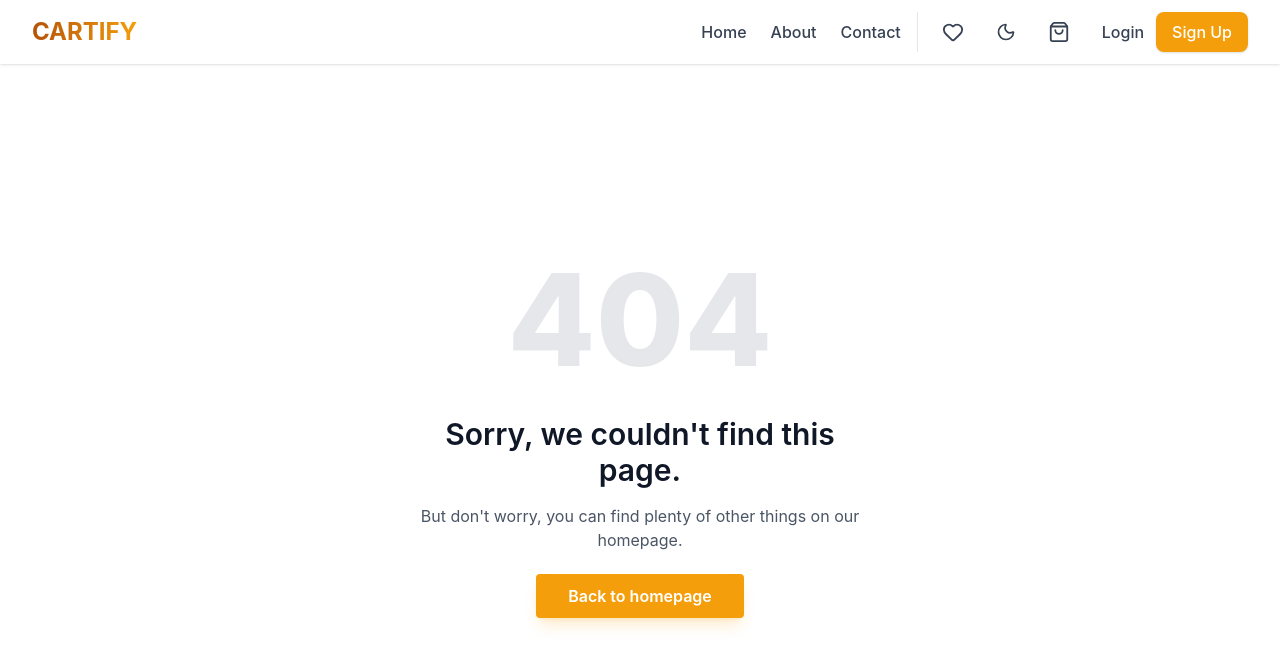
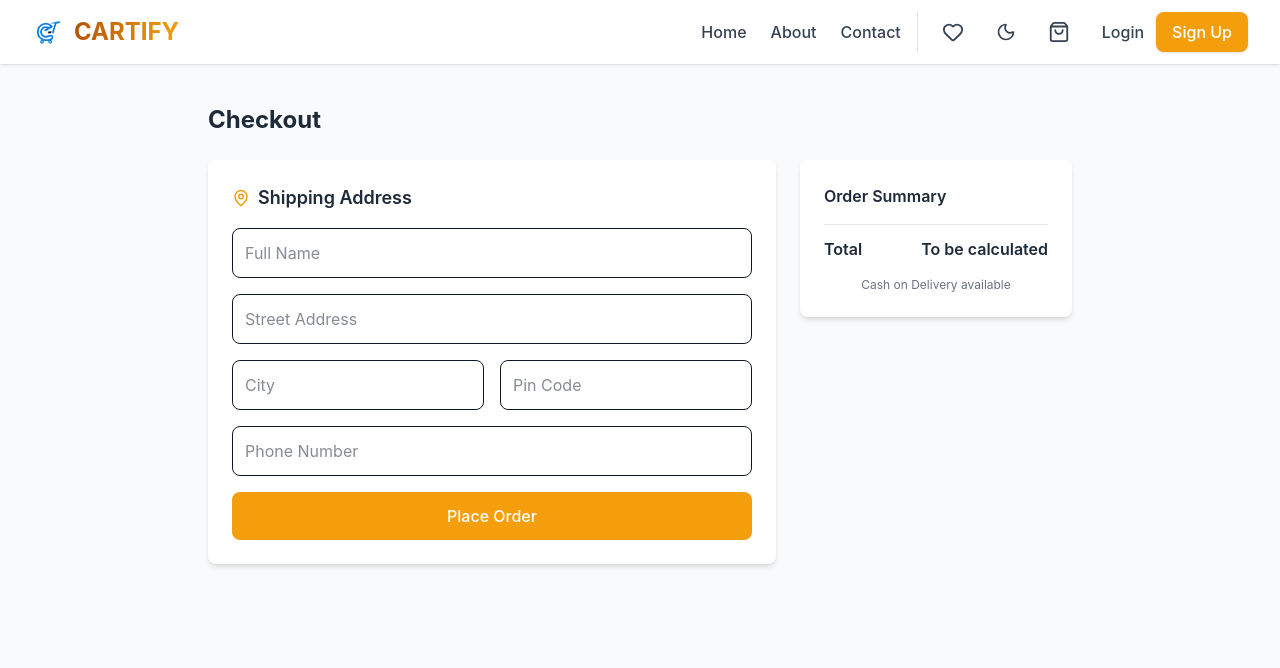
Before and after one commit to maaz-afzal/cartify, a React (Vite) app in the folder frontend/: page /checkout in a window 1280 px wide. Before the commit this address had no page. Shown: the top 668 px of the page. Built offline with nearby package versions, Linux system fonts and the light colour scheme.

Commit message:
add fake checkout with success page

```diff
--- a/frontend/index.html
+++ b/frontend/index.html
@@ -4,7 +4,7 @@
     <meta charset="UTF-8" />
     <link rel="icon" type="image/svg+xml" href="./src/assets/favicon.ico" />
     <meta name="viewport" content="width=device-width, initial-scale=1.0" />
-    <title>frontend</title>
+    <title>Cartify</title>
   </head>
   <body>
     <div id="root"></div>
--- a/frontend/package.json
+++ b/frontend/package.json
@@ -11,6 +11,7 @@
   },
   "dependencies": {
     "axios": "^1.16.0",
+    "canvas-confetti": "^1.9.4",
     "lucide-react": "^1.14.0",
     "react": "^19.2.5",
     "react-dom": "^19.2.5",
--- a/frontend/src/App.jsx
+++ b/frontend/src/App.jsx
@@ -10,6 +10,8 @@ import NotFound from "./pages/NotFound.jsx";
 import About from "./pages/AboutUs.jsx";
 import ContactUs from "./pages/ContactUs.jsx";
 import Favorites from "./pages/Favorites.jsx";
+import Checkout from "./pages/Checkout.jsx";
+import OrderSuccess from "./pages/OrderSuccess.jsx";
 
 const App = () => {
   const [searchTerm, setSearchTerm] = useState("");
@@ -26,6 +28,8 @@ const App = () => {
         <Route path="/about" element={<About />} />
         <Route path="/contact" element={<ContactUs />} />
         <Route path="/favorites" element={<Favorites />} />
+        <Route path="/checkout" element={<Checkout />} />
+        <Route path="/order-success" element={<OrderSuccess />} />
         <Route path="/login" element={<Login />} />
         <Route path="/signup" element={<Signup />} />
         <Route path="/cart" element={<Cart />} />
--- a/frontend/src/components/Hero.jsx
+++ b/frontend/src/components/Hero.jsx
@@ -19,7 +19,7 @@ const Hero = () => {
           <div>
             <img
               src="https://images.unsplash.com/photo-1522335789203-aabd1fc54bc9?auto=format&fit=crop&w=1200&q=80"
-              alt="Beauty Products"
+              alt="beauty product"
               className="w-full h-100 object-cover rounded-2xl"
             />
           </div>
--- a/frontend/src/components/Navbar.jsx
+++ b/frontend/src/components/Navbar.jsx
@@ -24,7 +24,7 @@ const Navbar = ({ searchTerm, setSearchTerm }) => {
 
   const handleCartDisplay = () => {
     navigate("/cart");
-    setMobileMenuOpen(false); // Close mobile menu on navigation
+    setMobileMenuOpen(false);
   };
 
   const handleLogout = () => {
@@ -40,13 +40,21 @@ const Navbar = ({ searchTerm, setSearchTerm }) => {
       <div className="max-w-7xl mx-auto px-4 sm:px-6 lg:px-8">
         <div className="flex justify-between items-center h-16">
           {/* Logo */}
-          <Link to="/" className="text-2xl font-bold shrink-0">
+          <Link
+            to="/"
+            className="text-2xl font-bold shrink-0 flex items-center gap-2.5"
+          >
+            <img
+              src="./src/assets/cartify-logo.png"
+              alt=""
+              className="w-8 object-cover"
+            />
             <span className="bg-linear-to-r from-amber-700 to-amber-500 bg-clip-text text-transparent">
               CARTIFY
             </span>
           </Link>
 
-          {/* Desktop Navigation */}
+          {/* navigation links */}
           <div className="hidden md:flex items-center space-x-6">
             {/* Links */}
             <div className="flex items-center space-x-6 mr-4">
@@ -70,7 +78,6 @@ const Navbar = ({ searchTerm, setSearchTerm }) => {
               </Link>
             </div>
 
-            {/* Search Bar (Only if props are provided) */}
             {setSearchTerm && (
               <div className="flex items-center bg-gray-100 dark:bg-gray-800 rounded-full px-3 py-1.5 border border-transparent focus-within:border-amber-500 transition-all">
                 <Search
@@ -87,7 +94,7 @@ const Navbar = ({ searchTerm, setSearchTerm }) => {
               </div>
             )}
 
-            {/* Icons & Actions */}
+            {/* Icons */}
             <div className="flex items-center space-x-4 border-l pl-4 border-gray-200 dark:border-gray-700">
               <Link
                 to="/favorites"
@@ -118,7 +125,7 @@ const Navbar = ({ searchTerm, setSearchTerm }) => {
                 )}
               </button>
 
-              {/* User Auth Section */}
+              {/* login and signup buttons */}
               {isLoggedin ? (
                 <div className="flex items-center space-x-3 pl-2">
                   <div className="flex items-center space-x-2 text-gray-700 dark:text-gray-300">
@@ -154,7 +161,7 @@ const Navbar = ({ searchTerm, setSearchTerm }) => {
             </div>
           </div>
 
-          {/* Mobile Menu Button & Icons */}
+          {/* menu button on moile screen */}
           <div className="flex items-center space-x-4 md:hidden">
             <Link
               to="/favorites"
@@ -185,7 +192,7 @@ const Navbar = ({ searchTerm, setSearchTerm }) => {
         </div>
       </div>
 
-      {/* Mobile Menu Dropdown */}
+      {/* mobile dropdown menu */}
       {mobileMenuOpen && (
         <div className="md:hidden bg-white dark:bg-gray-900 border-t border-gray-200 dark:border-gray-700 shadow-lg absolute w-full left-0 z-40">
           <div className="px-4 pt-4 pb-6 space-y-4">
@@ -206,7 +213,7 @@ const Navbar = ({ searchTerm, setSearchTerm }) => {
               </div>
             )}
 
-            {/* Mobile Links */}
+            {/* mobile links */}
             <div className="flex flex-col space-y-2">
               <Link
                 to="/"
@@ -230,7 +237,7 @@ const Navbar = ({ searchTerm, setSearchTerm }) => {
                 Contact
               </Link>
 
-              {/* Theme Toggle in Mobile Menu */}
+              {/* theme toggle on mobile screen */}
               <button
                 onClick={toggleTheme}
                 className="flex items-center space-x-2 text-gray-700 dark:text-gray-300 py-2 px-2 rounded hover:bg-gray-100 dark:hover:bg-gray-800 transition w-full text-left"
@@ -240,7 +247,7 @@ const Navbar = ({ searchTerm, setSearchTerm }) => {
               </button>
             </div>
 
-            {/* Mobile Auth Section */}
+            {/* mobile view login and signup */}
             <div className="pt-4 border-t border-gray-200 dark:border-gray-700">
               {!isLoggedin ? (
                 <div className="grid grid-cols-2 gap-3">
--- a/frontend/src/context/FavoriteContext.jsx
+++ b/frontend/src/context/FavoriteContext.jsx
@@ -46,14 +46,11 @@ export const FavoriteProvider = ({ children }) => {
     try {
       const data = await favoriteService.removeFromFavorites(productId);
 
-      // AGAR BACKEND POPULATED DATA BHEJ RAHA HAI (Step 1 ke baad):
       if (data && data.favorite && data.favorite.products) {
         setFavorites(data.favorite.products);
       } else {
-        // FALLBACK: Agar backend sirf message bheje, toh frontend se manually remove karein
         setFavorites((prevFavorites) =>
           prevFavorites.filter((item) => {
-            // Handle both object ID and string ID cases
             const itemId = item.productId._id
               ? item.productId._id
               : item.productId;
--- a/frontend/src/context/ThemeContext.jsx
+++ b/frontend/src/context/ThemeContext.jsx
@@ -2,6 +2,7 @@ import React, { createContext, useContext, useEffect, useState } from "react";
 
 const ThemeContext = createContext();
 
+// ThemeProvider component
 export const ThemeProvider = ({ children }) => {
   const [theme, setTheme] = useState("light");
 
@@ -16,12 +17,12 @@ export const ThemeProvider = ({ children }) => {
       setTheme("light");
       root.classList.remove("dark");
     } else {
-      // Default to light mode
       localStorage.setItem("theme", "light");
       root.classList.remove("dark");
     }
   }, []);
 
+  // toggle theme function
   const toggleTheme = () => {
     const root = document.documentElement;
 
--- a/frontend/src/pages/AboutUs.jsx
+++ b/frontend/src/pages/AboutUs.jsx
@@ -6,8 +6,10 @@ const AboutUs = () => {
   return (
     <div className="min-h-screen bg-gray-50 dark:bg-gray-950">
 
+      {/* navbar component */}
       <Navbar />
 
+      {/* about header */}
       <div className="max-w-5xl mx-auto px-4 py-10">
         <div className="text-center mb-10">
           <h1 className="text-3xl font-bold text-gray-900 dark:text-white">
@@ -18,6 +20,7 @@ const AboutUs = () => {
           </p>
         </div>
 
+        {/* about main */}
         <div className="grid md:grid-cols-2 gap-8 items-center mb-12">
           <img
             src="https://images.unsplash.com/photo-1522335789203-aabd1fc54bc9?auto=format&fit=crop&w=800&q=80"
@@ -52,6 +55,7 @@ const AboutUs = () => {
 
         <div className="grid md:grid-cols-3 gap-6">
 
+          {/* about cards */}
           <div className="bg-white dark:bg-gray-900 p-6 rounded-xl shadow text-center">
             <ShieldCheck className="mx-auto text-orange-500 mb-2" />
             <h3 className="font-semibold text-gray-800 dark:text-white">
@@ -83,6 +87,7 @@ const AboutUs = () => {
           </div>
         </div>
 
+        {/* about footer */}
         <div className="text-center mt-12">
           <h2 className="text-xl font-semibold text-gray-800 dark:text-white">
             Our Commitment
--- a/frontend/src/pages/Cart.jsx
+++ b/frontend/src/pages/Cart.jsx
@@ -1,5 +1,5 @@
 import React, { useContext, useState, useEffect } from "react";
-import { Link } from "react-router-dom";
+import { Link, useNavigate } from "react-router-dom";
 import { CartContext } from "../context/CartContext";
 import { AuthContext } from "../context/AuthContext";
 import Navbar from "../components/Navbar";
@@ -11,6 +11,7 @@ const Cart = () => {
   const { cartItems, removeFromCart, updateCart, getCart } =
     useContext(CartContext);
   const { isLoggedin } = useContext(AuthContext);
+  const navigate = useNavigate();
   const [loading, setLoading] = useState(true);
   const [productsMap, setProductsMap] = useState({});
   const [toast, setToast] = useState("");
@@ -35,11 +36,13 @@ const Cart = () => {
     },
   ]);
 
+  // discount handle function
   const handleDiscountChange = (e) => {
     setDiscountCode(e.target.value.toUpperCase());
     setDiscountError("");
   };
 
+  // function to apply discout
   const applyDiscount = () => {
     if (!discountCode.trim()) {
       setDiscountError("Please enter a discount code");
@@ -479,7 +482,10 @@ const Cart = () => {
                 </p>
               )}
 
-              <button className="w-full mt-6 bg-amber-500 hover:bg-amber-600 text-white py-3 rounded-lg font-medium transition">
+              <button
+                onClick={() => navigate("/checkout")}
+                className="w-full mt-6 bg-amber-500 hover:bg-amber-600 text-white py-3 rounded-lg font-medium transition"
+              >
                 Proceed to Checkout
               </button>
 
--- /dev/null
+++ b/frontend/src/pages/Checkout.jsx
@@ -0,0 +1,122 @@
+import React, { useState } from "react";
+import { useNavigate } from "react-router-dom";
+import Navbar from "../components/Navbar";
+import { MapPin, CreditCard, Truck } from "lucide-react";
+
+const Checkout = () => {
+  const navigate = useNavigate();
+  const [formData, setFormData] = useState({
+    fullName: "",
+    address: "",
+    city: "",
+    pinCode: "",
+    phone: "",
+  });
+
+  const handleChange = (e) => {
+    setFormData({ ...formData, [e.target.name]: e.target.value });
+  };
+
+  const handleSubmit = (e) => {
+    e.preventDefault();
+    localStorage.setItem("shippingAddress", JSON.stringify(formData));
+    navigate("/order-success");
+  };
+
+  return (
+    <div className="min-h-screen bg-gray-50 dark:bg-gray-950">
+      <Navbar />
+      <div className="max-w-4xl mx-auto px-4 py-10">
+        <h1 className="text-2xl font-bold text-gray-800 dark:text-white mb-6">
+          Checkout
+        </h1>
+
+        <div className="grid md:grid-cols-3 gap-6">
+          {/* Shipping Form */}
+          <div className="md:col-span-2 bg-white dark:bg-gray-900 rounded-lg shadow-md p-6">
+            <div className="flex items-center gap-2 mb-4">
+              <MapPin size={18} className="text-amber-500" />
+              <h2 className="text-lg font-semibold text-gray-800 dark:text-white">
+                Shipping Address
+              </h2>
+            </div>
+
+            <form onSubmit={handleSubmit} className="space-y-4">
+              <input
+                type="text"
+                name="fullName"
+                placeholder="Full Name"
+                value={formData.fullName}
+                onChange={handleChange}
+                required
+                className="w-full p-3 border dark:border-gray-700 rounded-lg bg-white dark:bg-gray-800 text-gray-900 dark:text-white focus:ring-2 focus:ring-amber-500 outline-none"
+              />
+              <input
+                type="text"
+                name="address"
+                placeholder="Street Address"
+                value={formData.address}
+                onChange={handleChange}
+                required
+                className="w-full p-3 border dark:border-gray-700 rounded-lg bg-white dark:bg-gray-800 text-gray-900 dark:text-white focus:ring-2 focus:ring-amber-500 outline-none"
+              />
+              <div className="grid grid-cols-2 gap-4">
+                <input
+                  type="text"
+                  name="city"
+                  placeholder="City"
+                  value={formData.city}
+                  onChange={handleChange}
+                  required
+                  className="w-full p-3 border dark:border-gray-700 rounded-lg bg-white dark:bg-gray-800 text-gray-900 dark:text-white focus:ring-2 focus:ring-amber-500 outline-none"
+                />
+                <input
+                  type="text"
+                  name="pinCode"
+                  placeholder="Pin Code"
+                  value={formData.pinCode}
+                  onChange={handleChange}
+                  required
+                  className="w-full p-3 border dark:border-gray-700 rounded-lg bg-white dark:bg-gray-800 text-gray-900 dark:text-white focus:ring-2 focus:ring-amber-500 outline-none"
+                />
+              </div>
+              <input
+                type="tel"
+                name="phone"
+                placeholder="Phone Number"
+                value={formData.phone}
+                onChange={handleChange}
+                required
+                className="w-full p-3 border dark:border-gray-700 rounded-lg bg-white dark:bg-gray-800 text-gray-900 dark:text-white focus:ring-2 focus:ring-amber-500 outline-none"
+              />
+
+              <button
+                type="submit"
+                className="w-full bg-amber-500 hover:bg-amber-600 text-white py-3 rounded-lg font-medium transition"
+              >
+                Place Order
+              </button>
+            </form>
+          </div>
+
+          <div className="bg-white dark:bg-gray-900 rounded-lg shadow-md p-6 h-fit">
+            <h3 className="font-semibold text-gray-800 dark:text-white mb-4">
+              Order Summary
+            </h3>
+            <div className="border-t border-gray-200 dark:border-gray-800 pt-3 mt-3">
+              <div className="flex justify-between font-semibold text-gray-800 dark:text-white">
+                <span>Total</span>
+                <span>To be calculated</span>
+              </div>
+            </div>
+            <p className="text-xs text-gray-500 dark:text-gray-400 text-center mt-4">
+              Cash on Delivery available
+            </p>
+          </div>
+        </div>
+      </div>
+    </div>
+  );
+};
+
+export default Checkout;
--- /dev/null
+++ b/frontend/src/pages/OrderSuccess.jsx
@@ -0,0 +1,61 @@
+import React, { useEffect } from "react";
+import { useNavigate } from "react-router-dom";
+import { CheckCircle, ShoppingBag } from "lucide-react";
+import confetti from "canvas-confetti";
+
+const OrderSuccess = () => {
+  const navigate = useNavigate();
+
+  useEffect(() => {
+    confetti({
+      particleCount: 200,
+      spread: 70,
+      origin: { y: 0.6 },
+      startVelocity: 15,
+      colors: ["#f59e0b", "#d97706", "#fbbf24", "#fcd34d"],
+    });
+  }, []);
+
+  return (
+    <div className="min-h-screen bg-gray-50 dark:bg-gray-950 flex items-center justify-center px-4">
+      <div className="max-w-md w-full bg-white dark:bg-gray-900 rounded-2xl shadow-xl p-8 text-center">
+        <div className="flex justify-center mb-4">
+          <div className="w-20 h-20 bg-green-100 dark:bg-green-900/30 rounded-full flex items-center justify-center">
+            <CheckCircle className="w-10 h-10 text-green-500" />
+          </div>
+        </div>
+
+        <h1 className="text-2xl font-bold text-gray-800 dark:text-white mb-2">
+          Order Confirmed! 🎉
+        </h1>
+
+        <p className="text-gray-500 dark:text-gray-400 mb-6">
+          Thank you for shopping with Cartify! We've received your order and
+          will process it soon.
+        </p>
+
+        <div className="bg-gray-100 dark:bg-gray-800 rounded-lg p-4 mb-6">
+          <p className="text-sm text-gray-600 dark:text-gray-400">
+            Order ID:{" "}
+            <span className="font-mono font-semibold">
+              #CART{Math.floor(Math.random() * 100000)}
+            </span>
+          </p>
+          <p className="text-sm text-gray-600 dark:text-gray-400 mt-1">
+            A confirmation email has been sent to your registered email address.
+          </p>
+        </div>
+
+        <button
+          onClick={() => navigate("/")}
+          className="w-full bg-amber-500 hover:bg-amber-600 text-white py-3 rounded-lg font-medium transition flex items-center justify-center gap-2"
+        >
+          <ShoppingBag size={18} />
+          Continue Shopping
+        </button>
+      </div>
+    </div>
+  );
+};
+
+export default OrderSuccess;
```
Also changed, not shown: frontend/src/components/ProductCard.jsx (+5 -2 lines), 1 other file (tests, documents, lock files or other folders).
